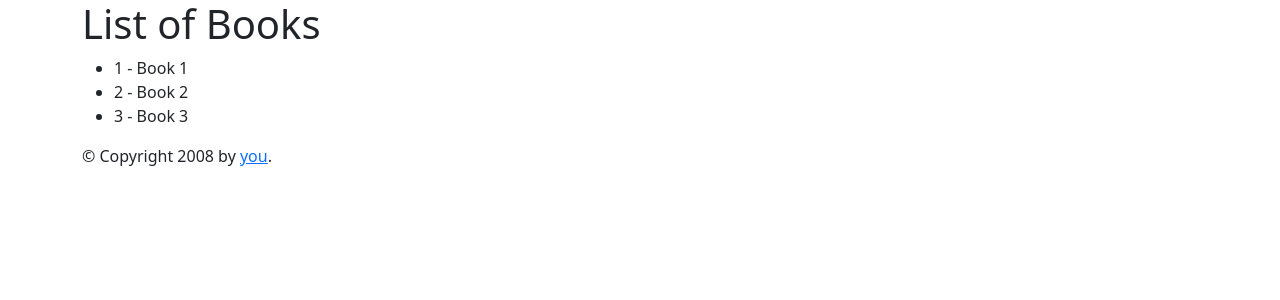
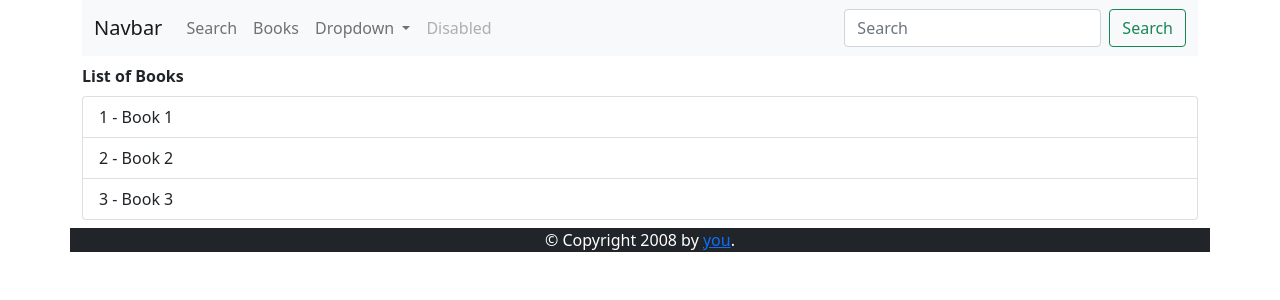
Before and after one commit to elyaash/flask-app, a Flask app: page /books in a window 1280 px wide. Shown: the top 300 px of the page. Run offline with Flask 3, Linux system fonts and the light colour scheme; parts of the project's set-up code (start-up, migrations or seed data) failed here and were passed over.

Commit message:
Basic layout
Added basic layout

```diff
--- a/templates/base.html
+++ b/templates/base.html
@@ -9,8 +9,14 @@
     {% endblock %}
 </head>
 <body>
-    <div id="content" class="container" >{% block content %}{% endblock %}</div>
-    <div id="footer" class="container">
+
+    <div id="content" class="container" >
+        <!-- Top Nav-->
+        {% include 'topnav.html' %}
+        {% block content %}
+        {% endblock %}
+    </div>
+    <div id="footer" class="container text-center mt-2 bg-dark text-white">
         {% block footer %}
         &copy; Copyright 2008 by <a href="http://domain.invalid/">you</a>.
         {% endblock %}
--- a/templates/books.html
+++ b/templates/books.html
@@ -2,10 +2,10 @@
 {% block title %}Books{% endblock %}
 
 {% block content %}
-    <h1>List of Books</h1>
-     <ul>
+     <div class="fw-bold mt-2 mb-2">List of Books</div>
+     <ul class="list-group">
     {% for book in books -%}
-        <li>{{book.id}} - {{book.name}}</li>
+        <li class="list-group-item" >{{book.id}} - {{book.name}}</li>
     {% endfor -%}
      </ul>
 {% endblock %}
--- /dev/null
+++ b/templates/topnav.html
@@ -0,0 +1,36 @@
+<nav class="navbar navbar-expand-lg navbar-light bg-light">
+    <div class="container-fluid">
+      <a class="navbar-brand" href="/">Navbar</a>
+      <button class="navbar-toggler" type="button" data-bs-toggle="collapse" data-bs-target="#navbarSupportedContent" aria-controls="navbarSupportedContent" aria-expanded="false" aria-label="Toggle navigation">
+        <span class="navbar-toggler-icon"></span>
+      </button>
+      <div class="collapse navbar-collapse" id="navbarSupportedContent">
+        <ul class="navbar-nav me-auto mb-2 mb-lg-0">
+          <li class="nav-item">
+            <a class="nav-link" href="/search">Search</a>
+          </li>
+          <li class="nav-item">
+            <a class="nav-link" href="/books">Books</a>
+          </li>
+          <li class="nav-item dropdown">
+            <a class="nav-link dropdown-toggle" href="#" id="navbarDropdown" role="button" data-bs-toggle="dropdown" aria-expanded="false">
+              Dropdown
+            </a>
+            <ul class="dropdown-menu" aria-labelledby="navbarDropdown">
+              <li><a class="dropdown-item" href="#">Action</a></li>
+              <li><a class="dropdown-item" href="#">Another action</a></li>
+              <li><hr class="dropdown-divider"></li>
+              <li><a class="dropdown-item" href="#">Something else here</a></li>
+            </ul>
+          </li>
+          <li class="nav-item">
+            <a class="nav-link disabled" href="#" tabindex="-1" aria-disabled="true">Disabled</a>
+          </li>
+        </ul>
+        <form class="d-flex">
+          <input class="form-control me-2" type="search" placeholder="Search" aria-label="Search">
+          <button class="btn btn-outline-success" type="submit">Search</button>
+        </form>
+      </div>
+    </div>
+  </nav>
```
Also changed, not shown: 2 other files.
